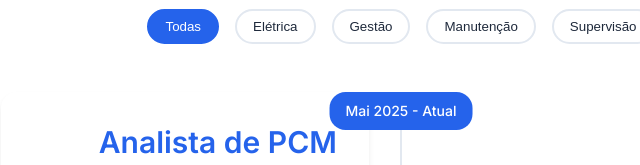
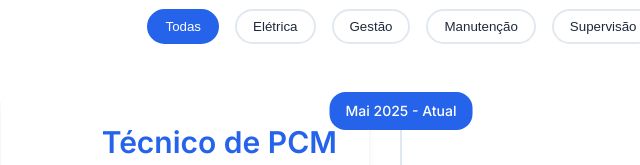
Before and after one commit to jopaulo286/joaopaulov.github.io, a plain HTML site: page index.html in a window 1280 px wide. Shown: the part 1520-1685 px from the top of the page, 239-879 px from the left. Drawn offline with nearby package versions, Linux system fonts and the light colour scheme.

Commit message:
Update index.html

```diff
--- a/index.html
+++ b/index.html
@@ -131,7 +131,7 @@
                 <div class="timeline-item" data-category="gestao manutencao supervisao">
                     <div class="timeline-date">Mai 2025 - Atual</div>
                     <div class="timeline-content">
-                        <h3>Analista de PCM</h3>
+                        <h3>Técnico de PCM</h3>
                         <h4>ACV Tecline Engenharia (AT Compartilhado Petrobras Edisa, Santos-SP)</h4>
                         <ul>
                             <li>Inspeção e fiscalização técnica das atividades elétricas realizadas por empresas contratadas</li>
```
